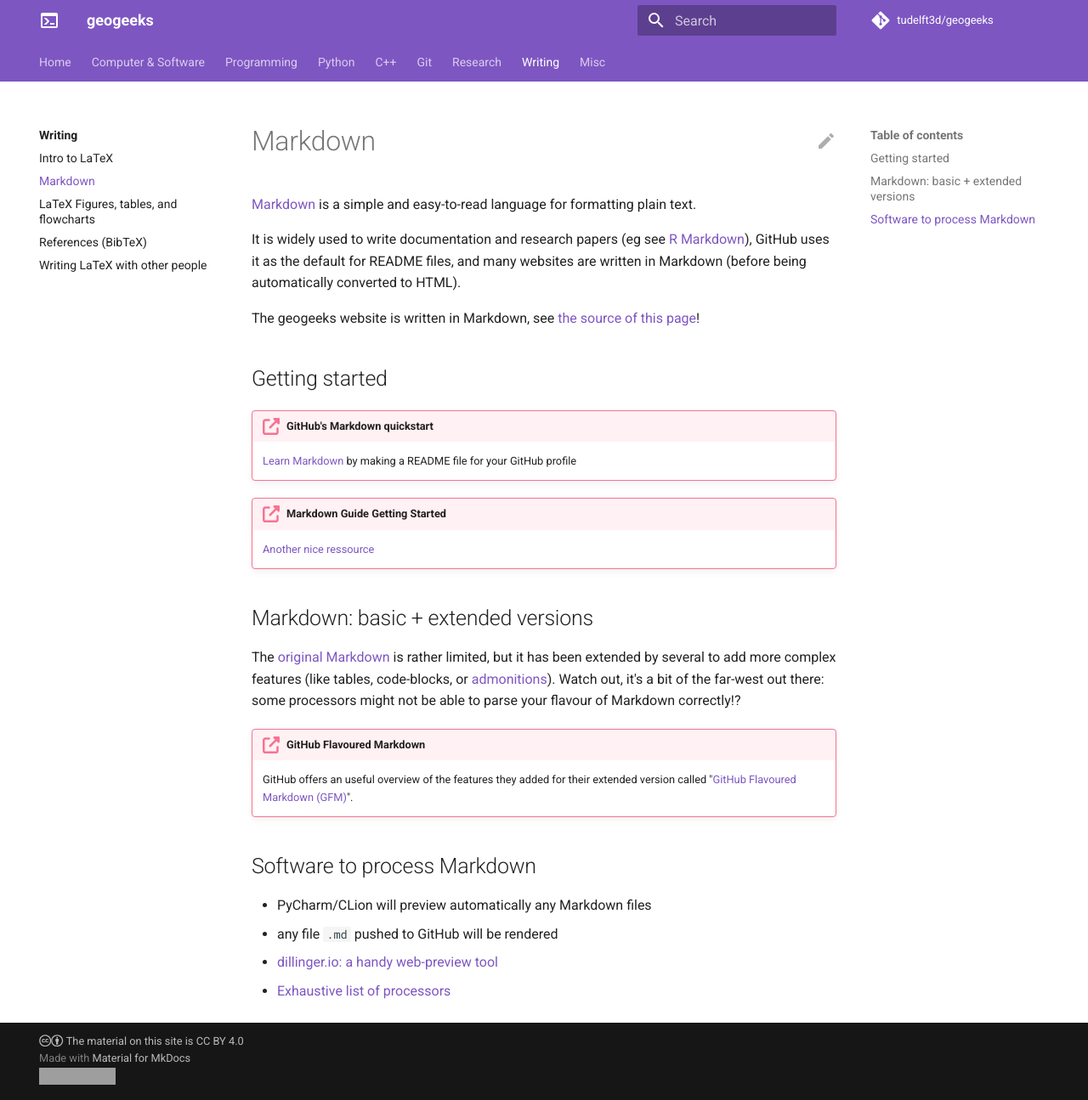
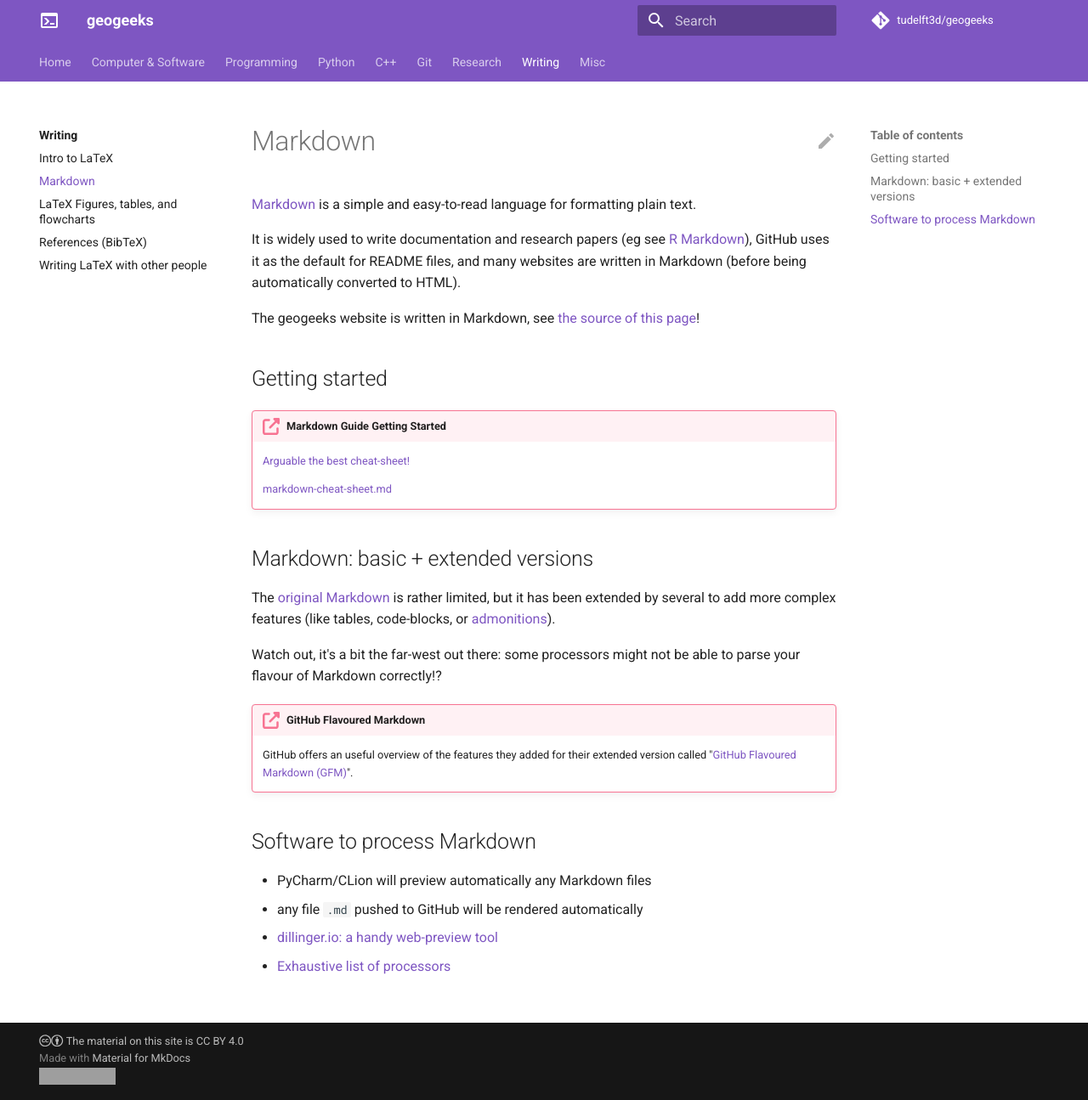
Before and after one commit to tudelft3d/geogeeks, an MkDocs documentation site: the page built from docs/writing/markdown.md, in a window 1280 px wide and 1295 px high. Shown: the whole window at 85% size. Built offline with MkDocs 1.6.1 and Material for MkDocs 9.7.7, drawn with Linux system fonts in a browser that asks for light colours; comment, search, counter and statistics services are not loaded; grey boxes are pictures that could not be loaded.

Commit message:
Remove github intro markdown since required github knowledge

```diff
--- a/docs/writing/markdown.md
+++ b/docs/writing/markdown.md
@@ -10,17 +10,18 @@ The geogeeks website is written in Markdown, see [the source of this page](https
 
 ## Getting started
 
-!!! external-link "GitHub's Markdown quickstart"
-    [Learn Markdown](https://docs.github.com/en/get-started/writing-on-github/getting-started-with-writing-and-formatting-on-github/quickstart-for-writing-on-github) by making a README file for your GitHub profile
+!!! external-link "Markdown Guide Getting Started"
 
-!!! external-link "Markdown Guide Getting Started"
-    [Another nice ressource](https://www.markdownguide.org/getting-started/)
+    [Arguable the best cheat-sheet!](https://www.markdownguide.org/cheat-sheet/)
+
+    [markdown-cheat-sheet.md](https://www.markdownguide.org/assets/markdown-cheat-sheet.md)
 
 
 ## Markdown: basic + extended versions
 
 The [original Markdown](https://daringfireball.net/projects/markdown/) is rather limited, but it has been extended by several to add more complex features (like tables,  code-blocks, or [admonitions](https://squidfunk.github.io/mkdocs-material/reference/admonitions/)).
-Watch out, it's a bit of the far-west out there: some processors might not be able to parse your flavour of Markdown correctly!?
+
+Watch out, it's a bit the far-west out there: some processors might not be able to parse your flavour of Markdown correctly!?
 
 !!! external-link "GitHub Flavoured Markdown"
     GitHub offers an useful overview of the features they added for their extended version called "[GitHub Flavoured Markdown (GFM)](https://docs.github.com/en/get-started/writing-on-github/working-with-advanced-formatting)".
@@ -29,6 +30,6 @@ Watch out, it's a bit of the far-west out there: some processors might not be ab
 ## Software to process Markdown
 
   - PyCharm/CLion will preview automatically any Markdown files
-  - any file `.md` pushed to GitHub will be rendered
+  - any file `.md` pushed to GitHub will be rendered automatically
   - [dillinger.io: a handy web-preview tool](https://dillinger.io/)
   - [Exhaustive list of processors](https://github.com/markdown/markdown.github.com/wiki/Implementations)
```
